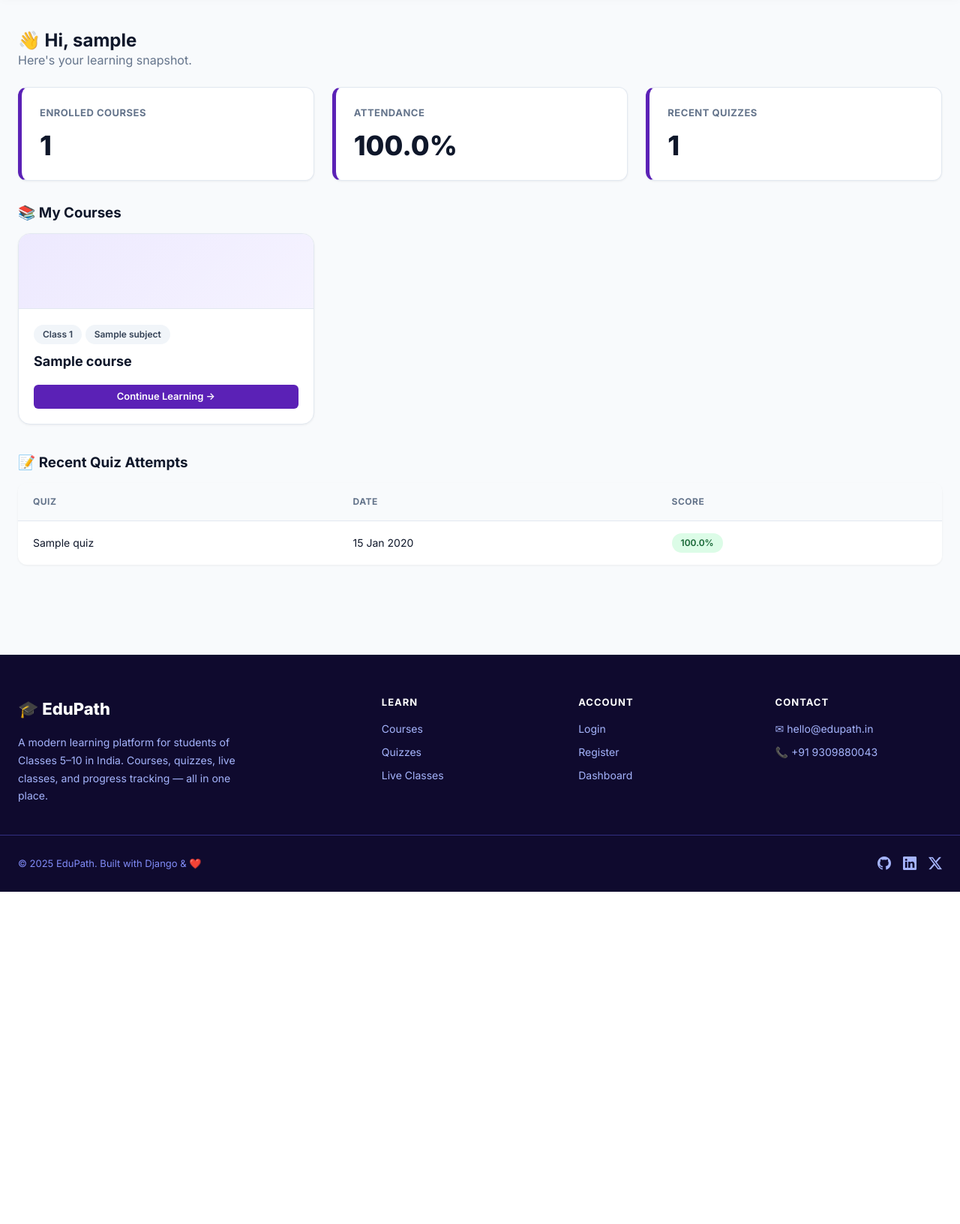
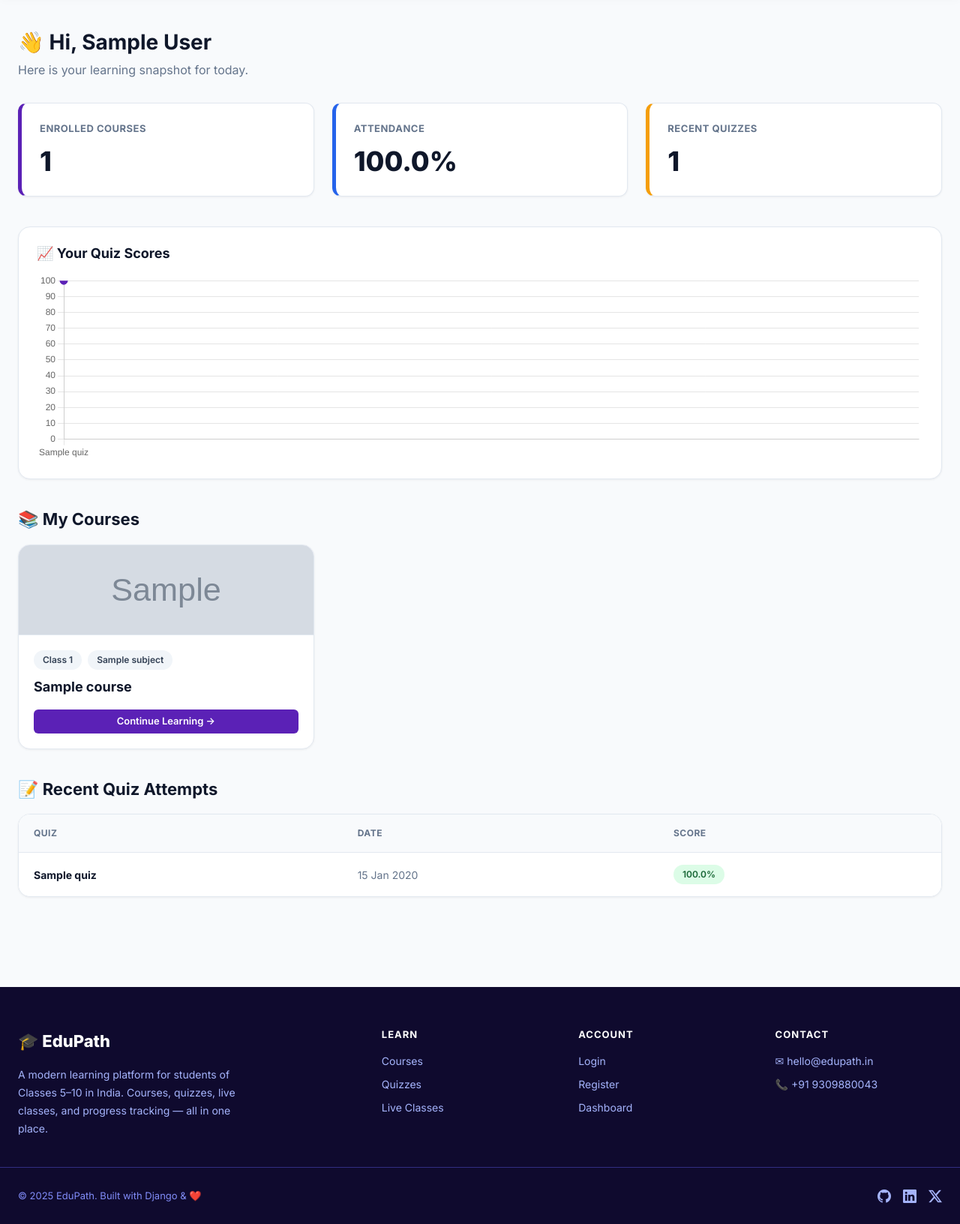
Before and after one commit to vaishnavipawar9225-maker/edupath, a Django app: page /dashboard/ in a window 1280 px wide. Shown: the part 63-1695 px from the top of the page at 75% size. Before the commit the page ends 1252 px from the top, so only its background shows below. Run offline with Django 5.2, Linux system fonts and the light colour scheme; a user stored in the database is signed in; tables that the repository leaves empty hold one stand-in row (values such as "Sample post"); grey boxes marked "Sample" are stand-in pictures.

Commit message:
Complete polished student dashboard

```diff
--- a/templates/dashboard/student.html
+++ b/templates/dashboard/student.html
@@ -1,56 +1,130 @@
 {% extends "base.html" %}
+{% block title %}Student Dashboard{% endblock %}
 {% block content %}
-<h2>👋 Hi, {{ user.username }}</h2>
-<p style="color:var(--g500);margin-bottom:24px;">Here's your learning snapshot.</p>
 
-<div class="grid-3" style="margin-bottom:32px;">
-  <div class="stat-card"><small>Enrolled Courses</small><h2>{{ enrollments|length }}</h2></div>
-  <div class="stat-card"><small>Attendance</small><h2>{{ attendance_percent }}%</h2></div>
-  <div class="stat-card"><small>Recent Quizzes</small><h2>{{ attempts|length }}</h2></div>
+<div style="margin-bottom: 32px;">
+  <h2 style="margin-bottom: 8px; font-size: 28px;">👋 Hi, {{ user.get_full_name|default:user.username }}</h2>
+  <p style="color: var(--g500); font-size: 16px;">Here is your learning snapshot for today.</p>
 </div>
 
-<h3 style="margin-bottom:16px;">📚 My Courses</h3>
-<div class="grid-3" style="margin-bottom:40px;">
+<!-- ========== STAT CARDS ========== -->
+<div class="grid-3" style="margin-bottom: 40px;">
+  <div class="stat-card">
+    <small>Enrolled Courses</small>
+    <h2>{{ enrollments|length }}</h2>
+  </div>
+  <div class="stat-card" style="border-left-color: #2563EB;">
+    <small>Attendance</small>
+    <h2>{{ attendance_percent }}%</h2>
+  </div>
+  <div class="stat-card" style="border-left-color: #F59E0B;">
+    <small>Recent Quizzes</small>
+    <h2>{{ attempts|length }}</h2>
+  </div>
+</div>
+
+<!-- ========== QUIZ CHART ========== -->
+<div class="card" style="padding: 24px; margin-bottom: 40px;">
+  <h4 style="font-size: 18px; margin-bottom: 16px;">📈 Your Quiz Scores</h4>
+  <div style="position: relative; height: 250px; width: 100%;">
+    <canvas id="myQuizChart"></canvas>
+  </div>
+</div>
+
+<!-- ========== MY COURSES ========== -->
+<h3 style="margin-bottom: 20px; font-size: 22px;">📚 My Courses</h3>
+<div class="grid-3" style="margin-bottom: 40px;">
   {% for e in enrollments %}
-    <!-- Redesigned Course Card -->
     <div class="card card-hover" style="padding: 0; overflow: hidden; display: flex; flex-direction: column;">
 
-      <!-- Top Icon Banner (Uses the subject's icon from DB) -->
-      <div style="height: 100px; background: linear-gradient(135deg, #EDE9FE, #F5F3FF); display: flex; align-items: center; justify-content: center; border-bottom: 1px solid var(--g100);">
-        <i class="bi {{ e.course.subject.icon|default:'bi-book' }}" style="font-size: 48px; color: var(--p700);"></i>
+      <!-- Image / Gradient Fallback -->
+      <div style="height: 120px; position: relative; display: flex; align-items: center; justify-content: center; border-bottom: 1px solid var(--g100); background: linear-gradient(135deg, #EDE9FE, #F5F3FF); overflow: hidden;">
+        <i class="bi {{ e.course.subject.icon|default:'bi-journal-bookmark-fill' }}" style="font-size: 48px; color: var(--p700); opacity: 0.8; position: absolute;"></i>
+        {% if e.course.thumbnail %}
+          <img src="{{ e.course.thumbnail.url }}" style="width: 100%; height: 100%; object-fit: cover; position: absolute; z-index: 1;" onerror="this.style.display='none';">
+        {% endif %}
       </div>
 
-      <!-- Card Content -->
       <div style="padding: 20px; flex: 1; display: flex; flex-direction: column;">
-        <div style="margin-bottom: 12px;">
+        <div style="margin-bottom: 12px; display: flex; gap: 8px;">
           <span class="badge" style="background: #F1F5F9; color: var(--g700);">Class {{ e.course.subject.grade }}</span>
           <span class="badge" style="background: #F1F5F9; color: var(--g700);">{{ e.course.subject.name }}</span>
         </div>
-
         <h4 style="font-size: 18px; margin-bottom: 20px; flex: 1;">{{ e.course.title }}</h4>
-
         <a href="{% url 'course_detail' e.course.pk %}" class="btn btn-primary btn-sm btn-block">
           Continue Learning →
         </a>
       </div>
-
     </div>
   {% empty %}
-    <p style="color:var(--g500);">No enrollments yet.</p>
+    <div class="card" style="grid-column: 1 / -1; text-align: center; padding: 40px;">
+      <p style="color: var(--g500); margin-bottom: 16px;">You are not enrolled in any courses yet.</p>
+      <a href="{% url 'course_list' %}" class="btn btn-primary">Browse Courses</a>
+    </div>
   {% endfor %}
 </div>
 
-<h3 style="margin-bottom:16px;">📝 Recent Quiz Attempts</h3>
-<table class="table">
-  <tr><th>Quiz</th><th>Date</th><th>Score</th></tr>
-  {% for a in attempts %}
+<!-- ========== RECENT QUIZ ATTEMPTS ========== -->
+<h3 style="margin-bottom: 20px; font-size: 22px;">📝 Recent Quiz Attempts</h3>
+<div class="card" style="padding: 0; overflow: hidden;">
+  <table class="table" style="box-shadow: none; margin: 0;">
     <tr>
-      <td>{{ a.quiz.title }}</td>
-      <td>{{ a.started_at|date:"d M Y" }}</td>
-      <td><span class="badge {% if a.percentage >= 75 %}badge-green{% elif a.percentage >= 40 %}badge-amber{% else %}badge-red{% endif %}">{{ a.percentage }}%</span></td>
+      <th>Quiz</th>
+      <th>Date</th>
+      <th>Score</th>
     </tr>
-  {% empty %}
-    <tr><td colspan="3" style="color:var(--g500);">No attempts yet.</td></tr>
-  {% endfor %}
-</table>
+    {% for a in attempts %}
+      <tr>
+        <td><strong>{{ a.quiz.title }}</strong></td>
+        <td style="color: var(--g500);">{{ a.started_at|date:"d M Y" }}</td>
+        <td>
+          <span class="badge {% if a.percentage >= 75 %}badge-green{% elif a.percentage >= 40 %}badge-amber{% else %}badge-red{% endif %}">
+            {{ a.percentage }}%
+          </span>
+        </td>
+      </tr>
+    {% empty %}
+      <tr><td colspan="3" style="text-align: center; color: var(--g500); padding: 24px;">No quiz attempts yet. <a href="{% url 'quiz_list' %}">Take a quiz!</a></td></tr>
+    {% endfor %}
+  </table>
+</div>
+
 {% endblock %}
+
+{% block scripts %}
+<script src="https://cdn.jsdelivr.net/npm/chart.js@4.4.0/dist/chart.umd.min.js"></script>
+<script>
+  document.addEventListener('DOMContentLoaded', function() {
+    if (typeof Chart === 'undefined') return;
+
+    const labels = [{% for a in attempts %}"{{ a.quiz.title|truncatechars:18 }}"{% if not forloop.last %},{% endif %}{% endfor %}];
+    const data = [{% for a in attempts %}{{ a.percentage }}{% if not forloop.last %},{% endif %}{% endfor %}];
+
+    const canvas = document.getElementById('myQuizChart');
+    if (canvas) {
+      new Chart(canvas, {
+        type: 'line',
+        data: {
+          labels: labels.length ? labels : ['No Data'],
+          datasets: [{
+            label: 'Score %',
+            data: data.length ? data : [0],
+            tension: 0.35,
+            borderColor: '#5b21b6',
+            backgroundColor: 'rgba(91,33,182,0.15)',
+            fill: true,
+            pointRadius: 5,
+            pointBackgroundColor: '#5b21b6'
+          }]
+        },
+        options: {
+          responsive: true,
+          maintainAspectRatio: false,
+          scales: { y: { beginAtZero: true, max: 100 } },
+          plugins: { legend: { display: false } }
+        }
+      });
+    }
+  });
+</script>
+{% endblock %}
```
